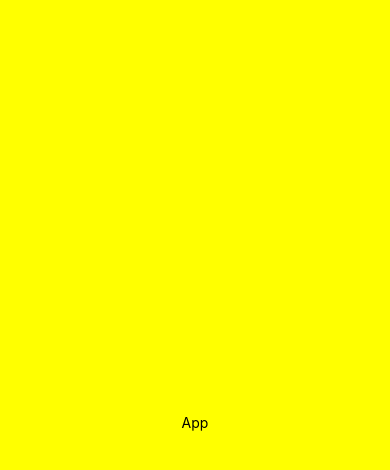
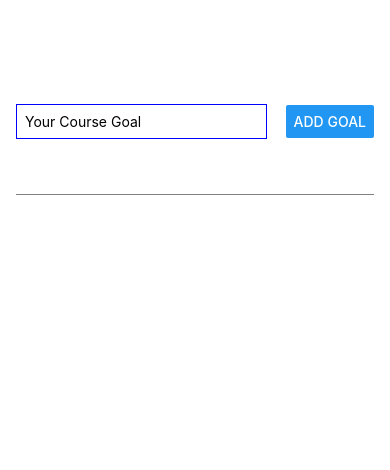
Before and after one commit to animeshVG/RN-Training, a React Native app: screen / in a window 390 px wide. Shown: the top 470 px of the page. Built offline with nearby package versions, Linux system fonts and the light colour scheme.

Commit message:
ScrollView

```diff
--- a/App.tsx
+++ b/App.tsx
@@ -1,10 +1,34 @@
-import { StyleSheet, Text, View } from 'react-native'
+import { StyleSheet, Text, View, TextInput, Button, ScrollView } from 'react-native'
 import React from 'react'
+import { useState } from 'react'
 
 const App = () => {
+  const [change, setChange] = useState("");
+  const [goals, setGoals] = useState([]);
+  const goalInput = (event) => {
+    setChange(event);
+  }
+
+  const adGoal = () => {
+    setGoals(currentGoals => [...currentGoals, change]);
+  }
+
+
   return (
     <View style={styles.container}>
-      <Text>App</Text>
+      <View style={styles.inputContainer}>
+        <TextInput onChangeText={goalInput} style={styles.textInput} placeholder='Your Course Goal' />
+        <Button onPress={adGoal} title='Add Goal' />
+      </View>
+      <View style={styles.goalsContainer}>
+      <ScrollView alwaysBounceVertical={false}>
+        {
+          goals.map((goal) =>
+          ((<View style={styles.goalItem} key={goal}><Text style={{ color: "white" }}>{goal}</Text></View>)
+          ))
+        }
+      </ScrollView>
+      </View>
     </View>
   )
 }
@@ -12,12 +36,35 @@ const App = () => {
 export default App
 
 const styles = StyleSheet.create({
-container:{
-  height:"100%",
-  width:"100%",
-  display:"flex",
-  backgroundColor:"yellow",
-  justifyContent:"center",
-  alignItems:"center"
-}
+  container: {
+    flex: 1,
+    padding: 50,
+    paddingHorizontal: 16
+  },
+  inputContainer: {
+    flex: 1,
+    flexDirection: "row",
+    justifyContent: "space-between",
+    alignItems: "center",
+    marginBottom: 24,
+    borderBottomWidth: 1,
+    borderColor: "grey"
+  },
+  textInput: {
+    borderWidth: 1,
+    borderColor: "blue",
+    width: "70%",
+    marginRight: 8,
+    padding: 8
+  },
+  goalsContainer: {
+    flex: 4
+  },
+  goalItem: {
+    margin: 8,
+    borderRadius: 6,
+    backgroundColor: "#5e0acc",
+    padding: 8,
+    color: "white"
+  }
 })
```
